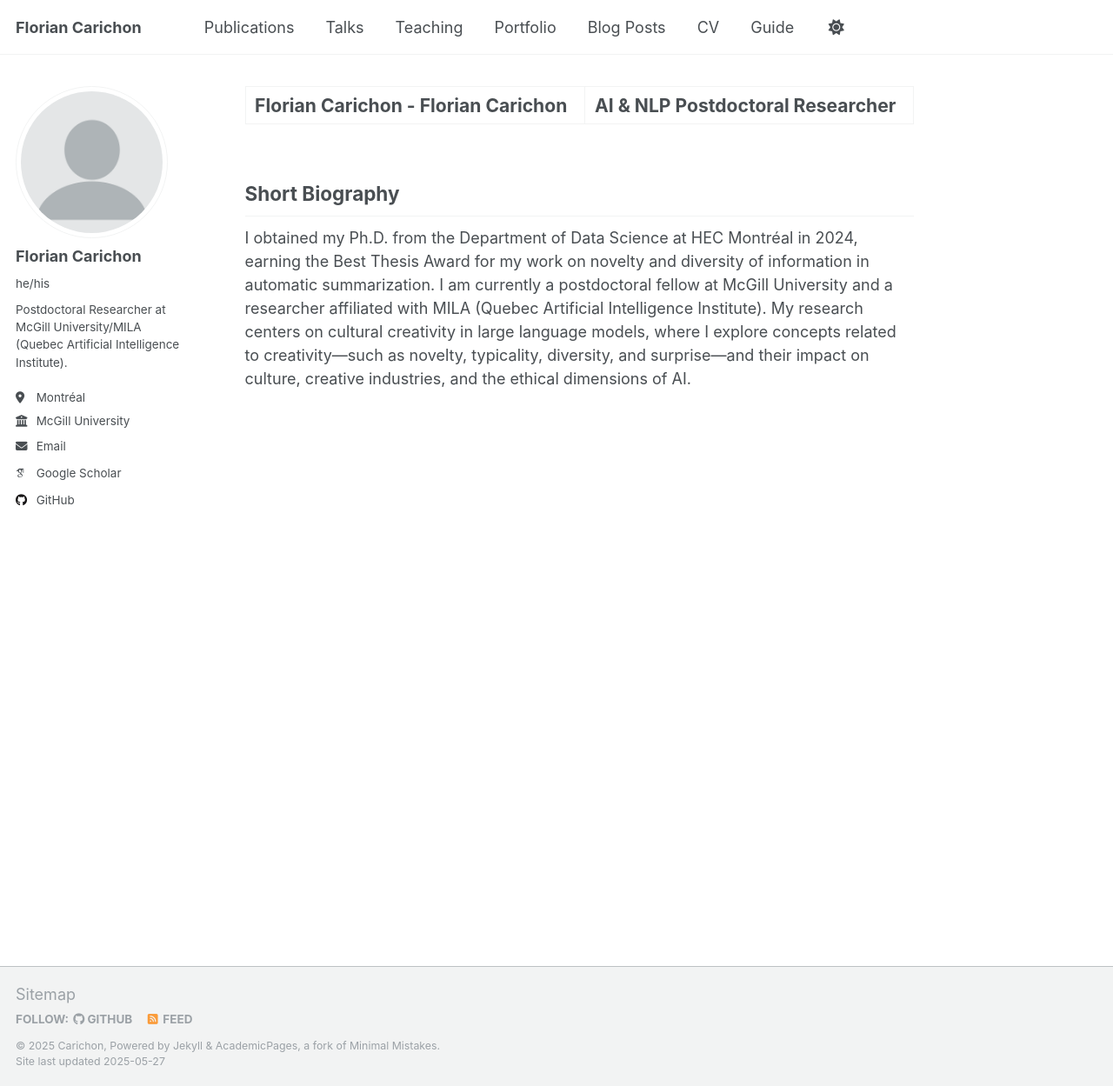
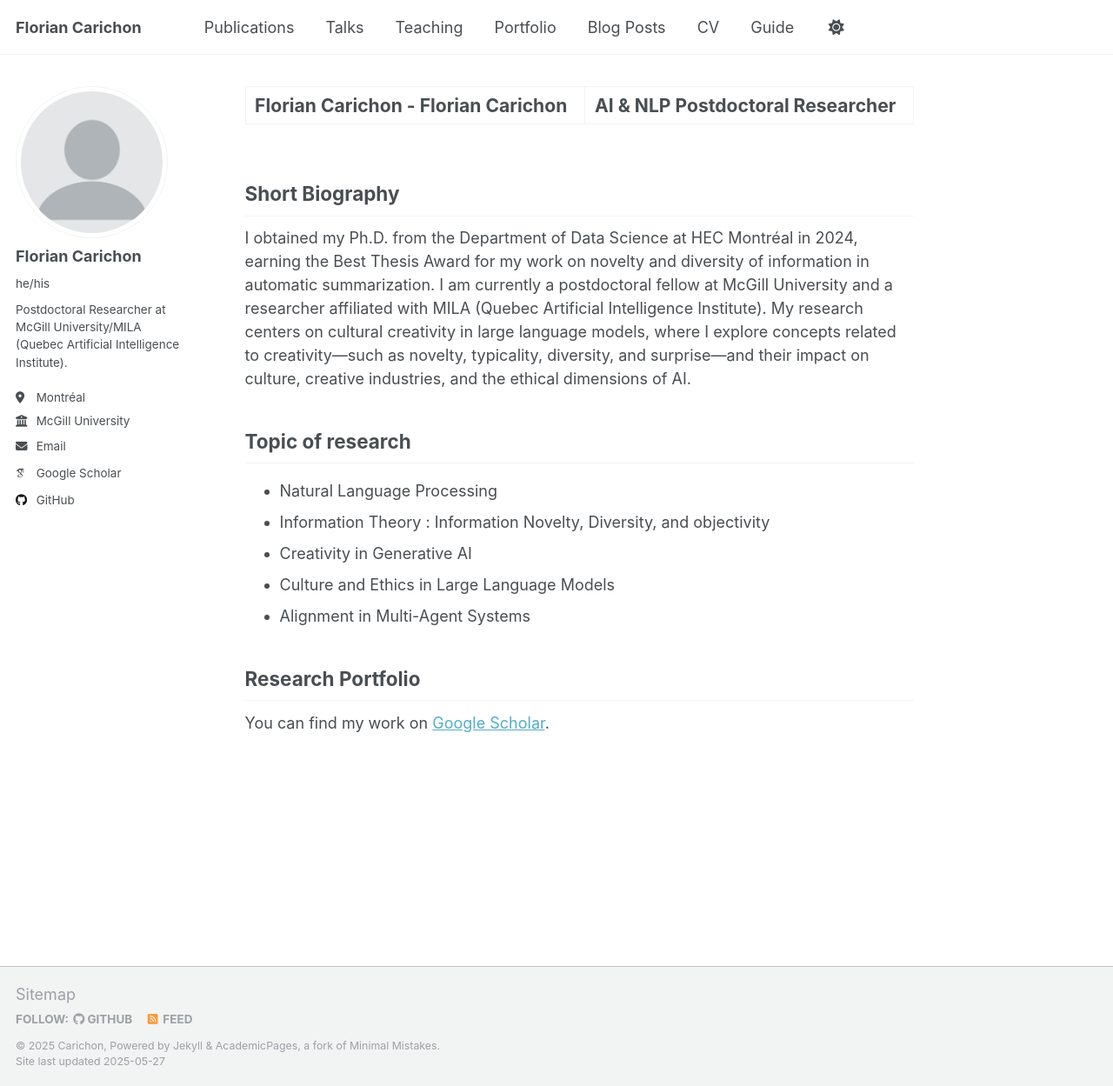
Before and after one commit to fcarichon/fcarichon.github.io, a Jekyll site: the page built from _pages/about.md, in a window 1280 px wide and 1249 px high. Shown: the whole window at 87% size. Built offline with Jekyll 4.4.1, drawn with Linux system fonts in a browser that asks for light colours; some web fonts are replaced.

Commit message:
Update about.md

```diff
--- a/_pages/about.md
+++ b/_pages/about.md
@@ -11,3 +11,15 @@ redirect_from:
 Short Biography
 ------
 I obtained my Ph.D. from the Department of Data Science at HEC Montréal in 2024, earning the Best Thesis Award for my work on novelty and diversity of information in automatic summarization. I am currently a postdoctoral fellow at McGill University and a researcher affiliated with MILA (Quebec Artificial Intelligence Institute). My research centers on cultural creativity in large language models, where I explore concepts related to creativity—such as novelty, typicality, diversity, and surprise—and their impact on culture, creative industries, and the ethical dimensions of AI.
+
+Topic of research
+------
+- Natural Language Processing
+- Information Theory : Information Novelty, Diversity, and objectivity
+- Creativity in Generative AI
+- Culture and Ethics in Large Language Models
+- Alignment in Multi-Agent Systems
+
+Research Portfolio
+------
+You can find my work on [Google Scholar](https://scholar.google.com/citations?user=i8GPsd4AAAAJ&hl).
```
